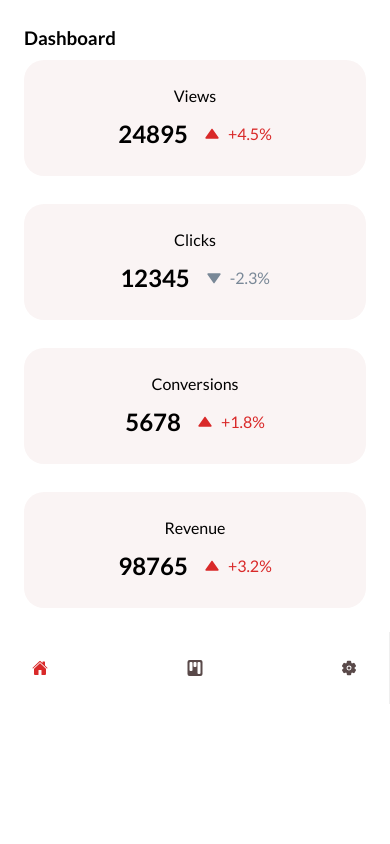
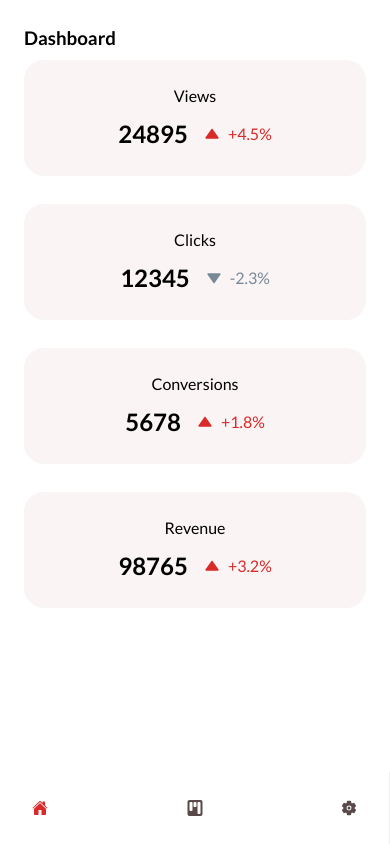
Before and after one commit to almalmalm/dashboard, a React (Vite) app: page / in a window 390 px wide. Built offline with nearby package versions, Linux system fonts and the light colour scheme.

Commit message:
[bug] sidebar position

```diff
--- a/src/components/Layout/Layout.module.css
+++ b/src/components/Layout/Layout.module.css
@@ -5,5 +5,8 @@
 @media (max-width: 768px) {
   .container {
     flex-direction: column-reverse;
+    justify-content: space-between;
+
+    height: 100vh;
   }
 }
```
